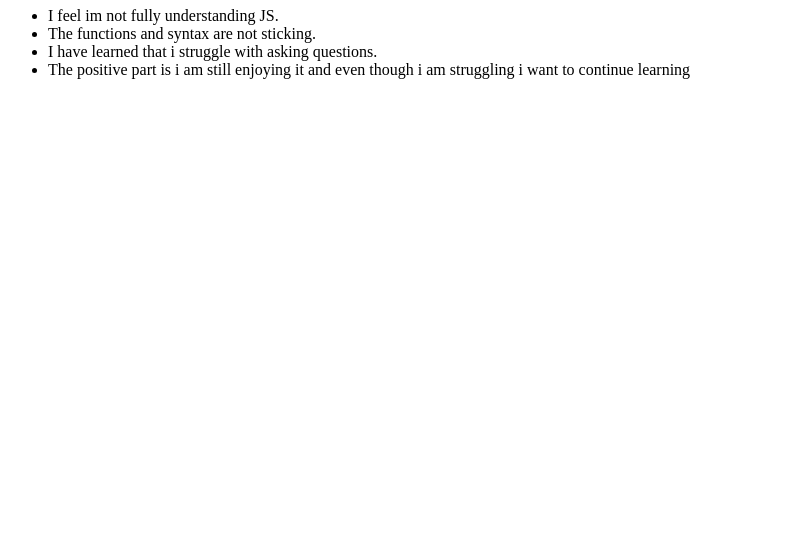
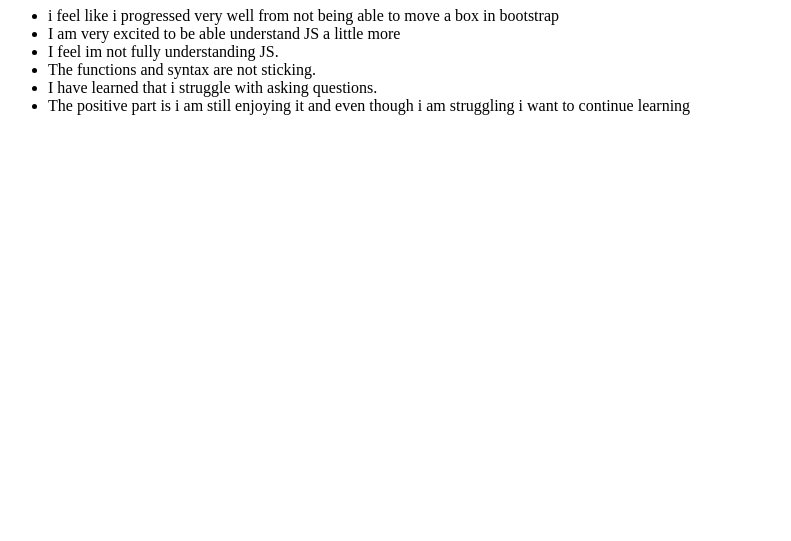
Before and after one commit to JayModo/codeworks-journals, a plain HTML site: page index.html in a window 1280 px wide. Shown: the part 259-800 px from the top of the page, without its empty margins (0-791 px from the left). Drawn offline with Linux system fonts and the light colour scheme.

Commit message:
update week 2

```diff
--- a/index.html
+++ b/index.html
@@ -21,6 +21,9 @@
 
   <h1>Week 2 recap</h1>
   <ul>
+    <li>i feel like i progressed very well from not being able to move a box in bootstrap</li>
+    <li>I am very excited to be able understand JS a little more</li>
+
     <li>I feel im not fully understanding JS. </li>
     <li>The functions and syntax are not sticking.</li>
     <li>I have learned that i struggle with asking questions.</li>
```
